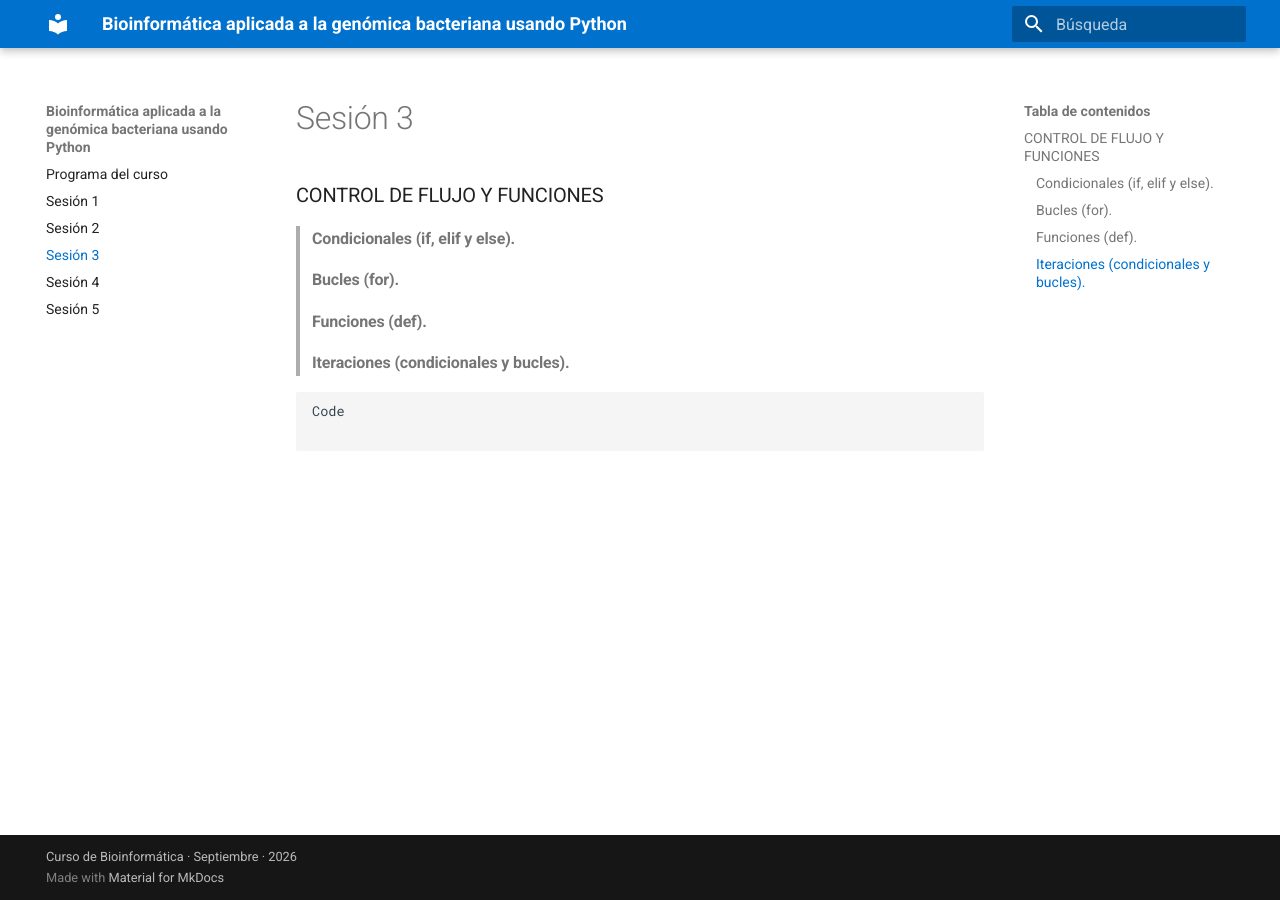
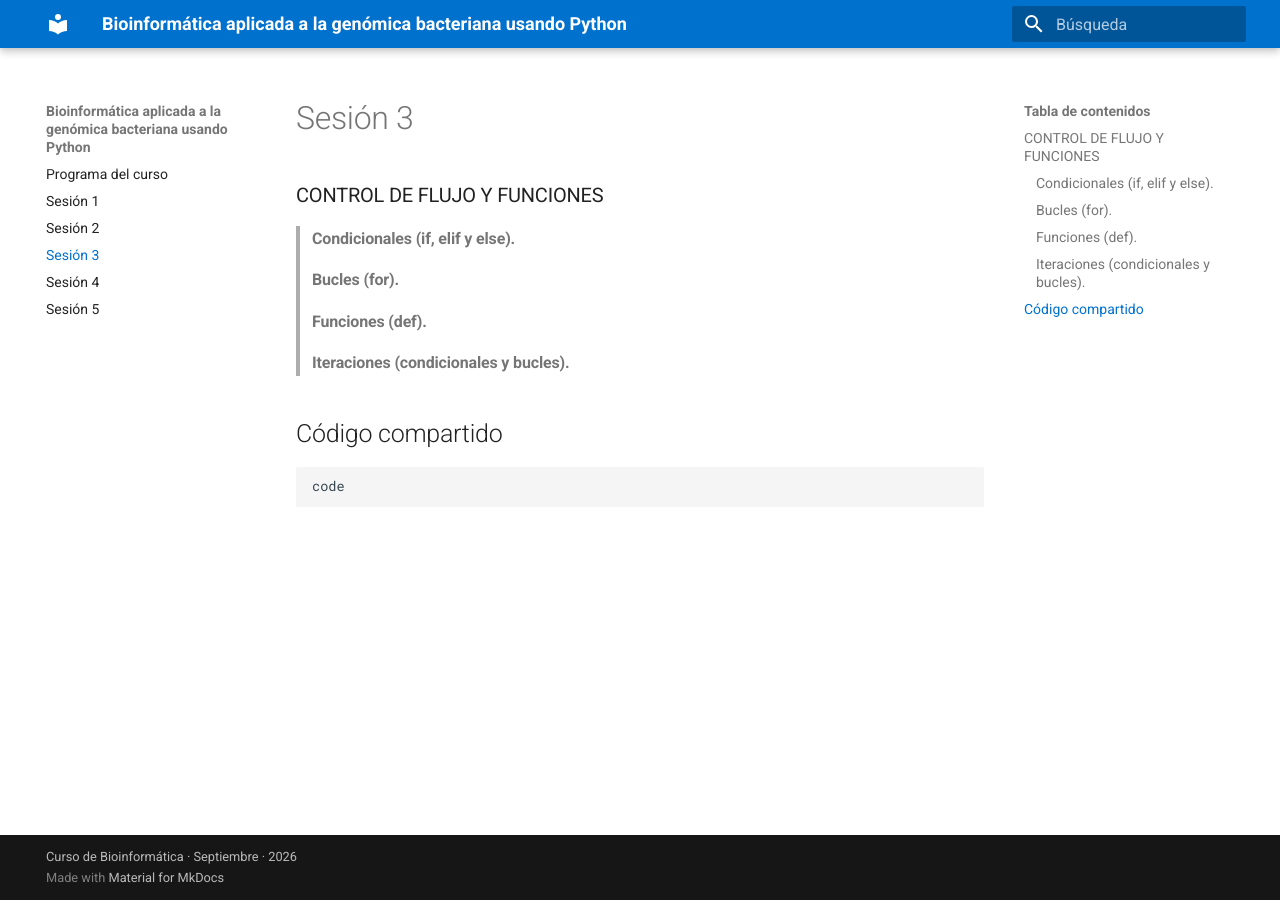
Before and after one commit to eduardo1011/curso26, an MkDocs documentation site: the page built from docs/sesion3.md, in a window 1280 px wide. Built offline with MkDocs 1.6.1 and Material for MkDocs 9.7.7, drawn with Linux system fonts in a browser that asks for light colours.

Commit message:
Modify code block in sesion3.md
Updated code section in sesion3.md

````diff
--- a/docs/sesion3.md
+++ b/docs/sesion3.md
@@ -4,7 +4,8 @@
 > #### Funciones (def).
 > #### Iteraciones (condicionales y bucles).
 
+## Código compartido
+
 ```python
-Code
-
+code
 ```
````
